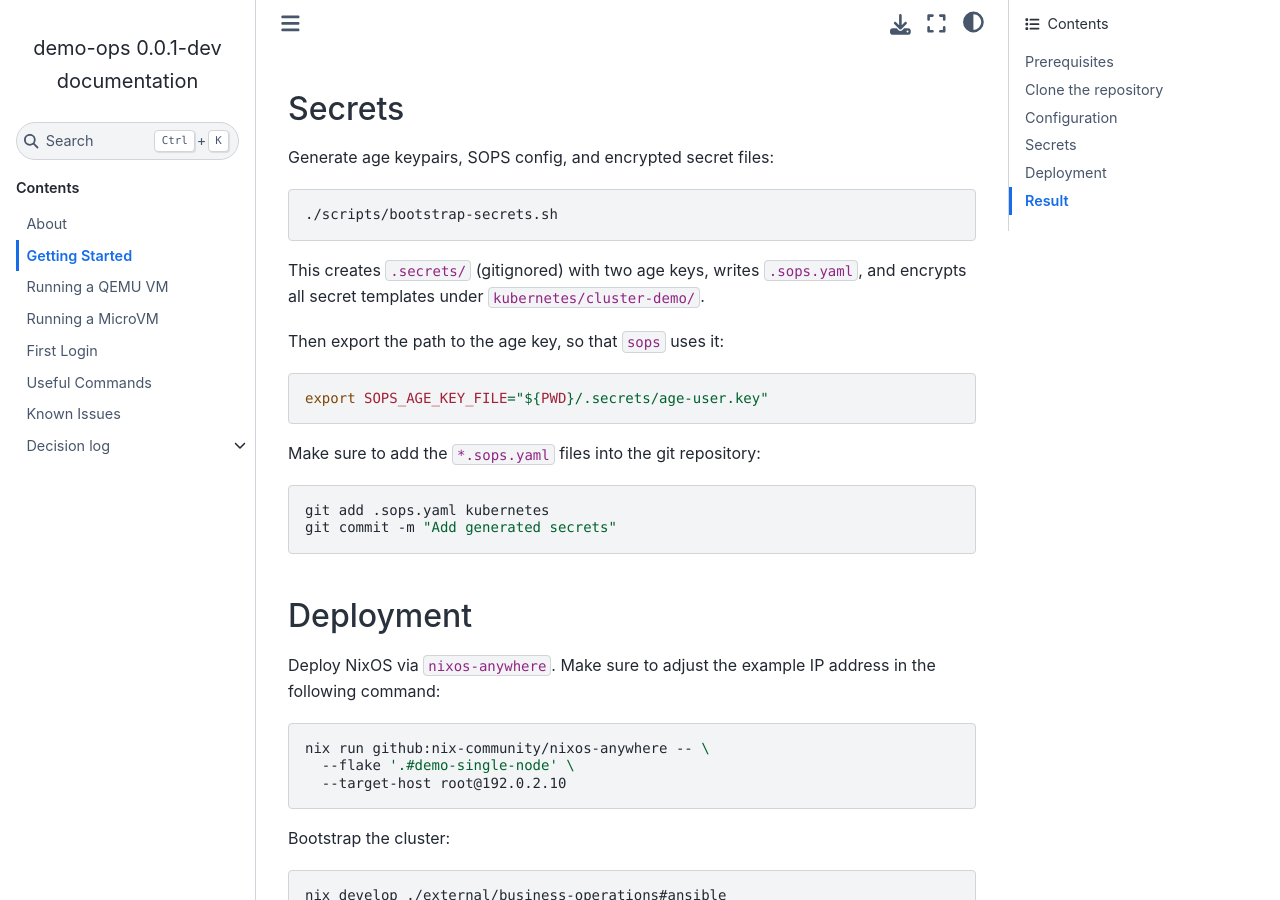
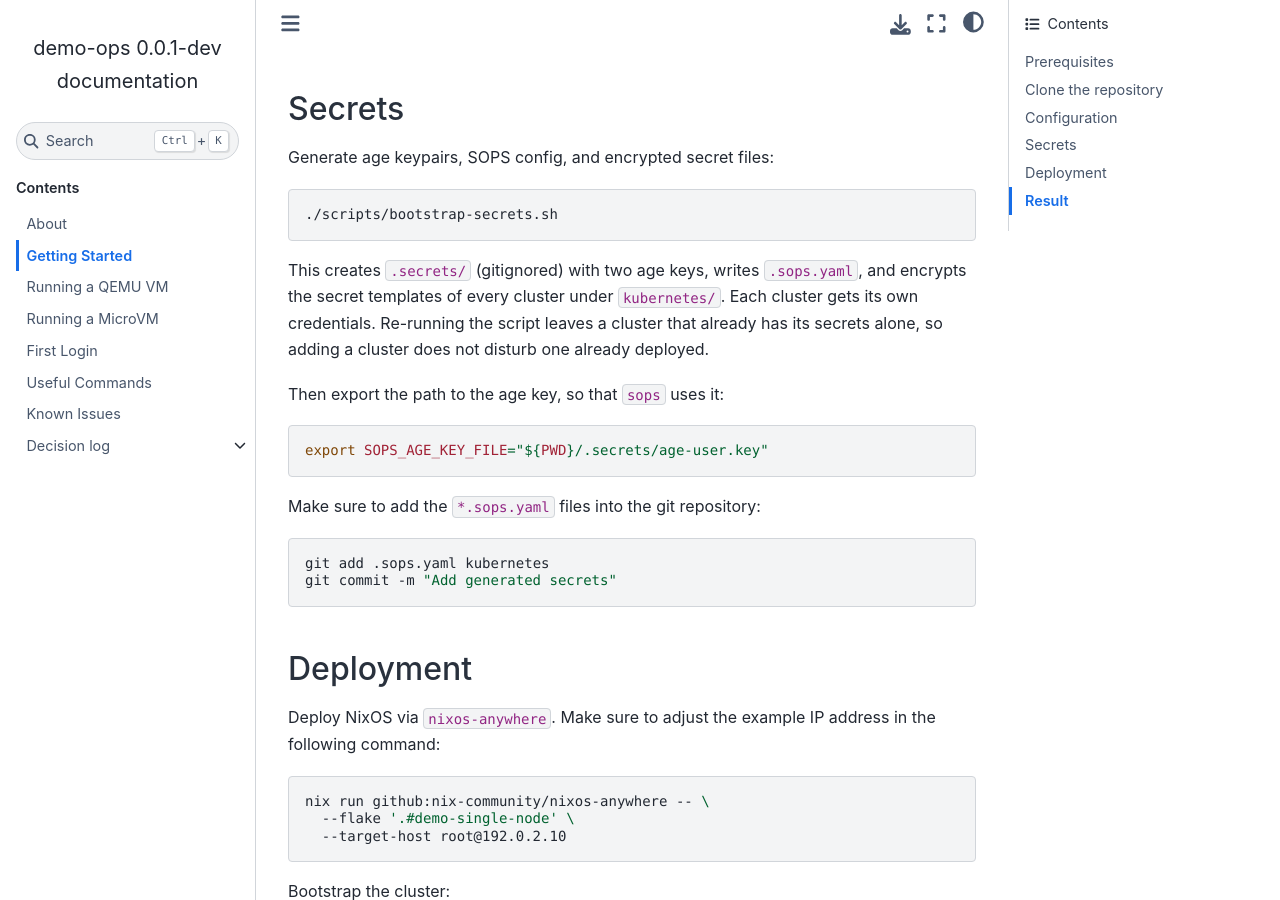
Before and after one commit to bo-tech/demo-ops, a Sphinx documentation site: the page built from docs/getting-started.rst, in a window 1280 px wide and 900 px high, scrolled down 1439 px. Built offline with Sphinx 7.4.7 and the Sphinx Book theme 1.1.4, drawn with Linux system fonts in a browser that asks for light colours.

Commit message:
docs: Correct what the secrets script covers

```diff
--- a/docs/getting-started.rst
+++ b/docs/getting-started.rst
@@ -81,8 +81,10 @@ Generate age keypairs, SOPS config, and encrypted secret files:
    ./scripts/bootstrap-secrets.sh
 
 This creates ``.secrets/`` (gitignored) with two age keys, writes
-``.sops.yaml``, and encrypts all secret templates under
-``kubernetes/cluster-demo/``.
+``.sops.yaml``, and encrypts the secret templates of every cluster
+under ``kubernetes/``. Each cluster gets its own credentials.
+Re-running the script leaves a cluster that already has its secrets
+alone, so adding a cluster does not disturb one already deployed.
 
 Then export the path to the age key, so that ``sops`` uses it:
 
```
